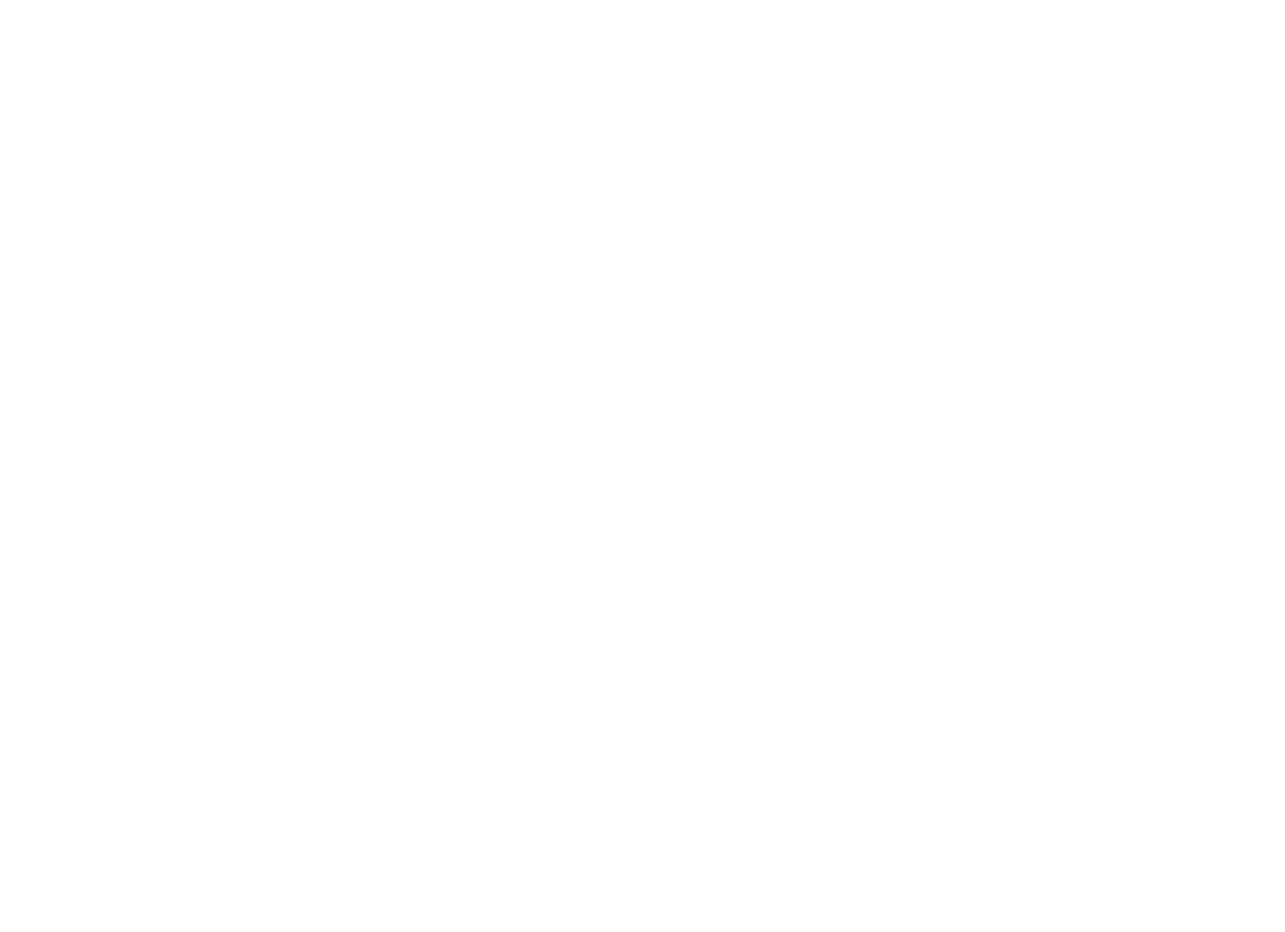
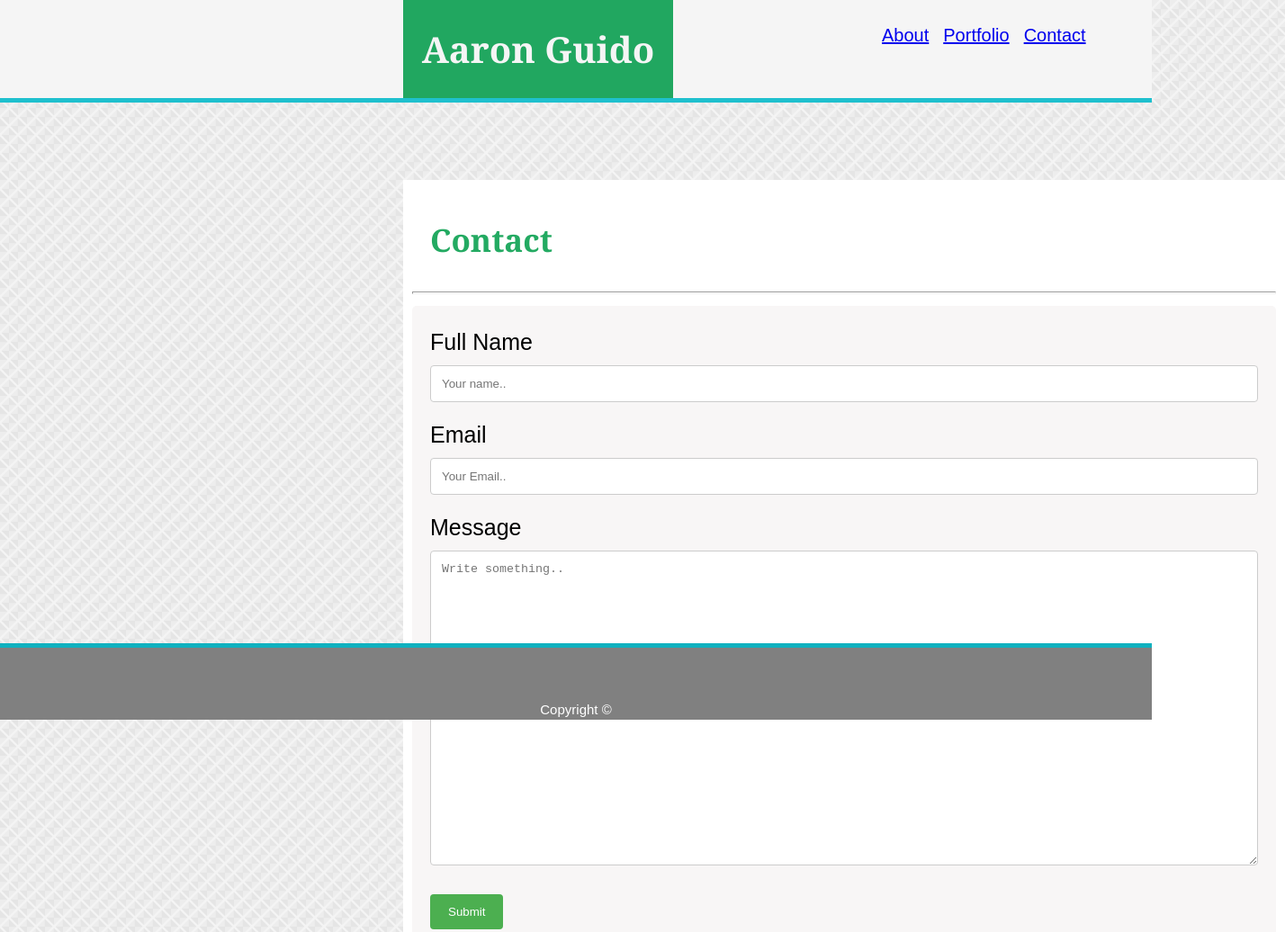
Before and after one commit to guiweedo/HW-Wireframe, a plain HTML site: page contact.html in a window 1280 px wide. Shown: the top 1036 px of the page at 90% size, 1428 px wide, since content can reach past the window. Before the commit the page ends 800 px from the top, so only its background shows below. Drawn offline with Linux system fonts and the light colour scheme.

Commit message:
finished contact and portfolio

```diff
--- a/assests/css/style.css
+++ b/assests/css/style.css
@@ -17,6 +17,7 @@ header {
     width: 100%;
     position: fixed;
     top: 0;
+    border-bottom: 5px solid #01b8c8df;
 }
 
 #logo {
@@ -30,7 +31,7 @@ header {
     float: left;
     color: whitesmoke;
 
-    margin-left: 20%;
+    margin-left: 35%;
 }
 
 ul {
@@ -38,7 +39,7 @@ ul {
     padding: 0;
     overflow: hidden;
     float: left;
-    margin-left: 20%;
+    margin-left: 17.5%;
   }
 
   li {
@@ -54,4 +55,94 @@ ul {
 
 section {
     margin-top: 200px;
+    background: white;
+    width: 960px;
+    margin-left: 35%;
+    height: 850px;
+    overflow: hidden;
+    padding: 10px;
+    border-top: turquoise;
+    border: 10px;
+    line-height: 1.6;
+    font-size: 25px;
+  }
+
+  footer {
+    background: gray;
+    position: fixed;
+    width: 100%;
+    bottom: 0;
+    text-align: center;
+    color: white;
+    height: 20px;
+    font-size: 15px;
+    padding-top: 60px;
+    border-top: 5px solid #01b8c8df;
+
+  }
+
+  #pic {
+    float: left;
+    width: 300px;
+    height: auto;
+    padding: 0px 15px 10px 0px;
+  }
+
+#copyright {
+  padding-bottom:10px !important;
 }
+
+hr {
+  height: 1px;
+}
+
+#subject {
+  height: 350px;
+}
+
+input[type=text], select, textarea {
+  width: 100%; /* Full width */
+  padding: 12px; /* Some padding */
+  border: 1px solid #ccc; /* Gray border */
+  border-radius: 4px; /* Rounded borders */
+  box-sizing: border-box; /* Make sure that padding and width stays in place */
+  margin-top: 6px; /* Add a top margin */
+  margin-bottom: 16px; /* Bottom margin */
+  resize: vertical /* Allow the user to vertically resize the textarea (not horizontally) */
+}
+
+/* Style the submit button with a specific background color etc */
+input[type=submit] {
+  background-color: #4CAF50;
+  color: white;
+  padding: 12px 20px;
+  border: none;
+  border-radius: 4px;
+  cursor: pointer;
+}
+
+/* When moving the mouse over the submit button, add a darker green color */
+input[type=submit]:hover {
+  background-color: #45a049;
+}
+
+/* Add a background color and some padding around the form */
+.container {
+  border-radius: 5px;
+  background-color: #f8f6f6;
+  padding: 20px;
+}
+
+ #headerName {
+   margin-left: 20px;
+   color: #009c49dc;
+ }
+
+ .images img {
+  float: left;
+  margin-top: 35px;
+  margin-left: 50px;
+  margin-right: 70px;
+  margin-bottom: 60px;
+  padding: 30px;
+ }
--- a/contact.html
+++ b/contact.html
@@ -0,0 +1,54 @@
+<!DOCTYPE html>
+<html lang="en">
+
+<head>
+    <meta charset="UTF-8">
+    <meta name="viewport" content="width=device-width, initial-scale=1.0">
+    <title>Document</title>
+    <link rel="stylesheet" href="./assests/css/style.css">
+</head>
+
+<body>
+    <header>
+        <div id="logo">
+            <h1>Aaron Guido</h1>
+        </div>
+        <ul>
+            <li><a href="./index.html">About</a></li>
+            <li><a href="./portfolio.html">Portfolio</a></li>
+            <li><a href="./contact.html">Contact</a></li>
+        </ul>
+    </header>
+
+    <section>
+        <h2 id="headerName">Contact</h2>
+        <hr>
+        <div class="container">
+            <form action="action_page.php">
+
+              <label for="fname">Full Name</label>
+              <input type="text" id="fname" name="fullname" placeholder="Your name..">
+
+              <label for="Email">Email</label>
+              <input type="text" id="Email" name="Email" placeholder="Your Email..">
+
+              <label for="subject">Message</label>
+              <textarea id="subject" name="subject" placeholder="Write something.."></textarea>
+
+              <input type="submit" value="Submit">
+
+            </form>
+          </div>
+    </section>
+
+    <footer>
+        <div id="copyright">
+            Copyright &#169;
+        </div>
+    </footer>
+
+
+
+</body>
+
+</html>
```
Also changed, not shown: index.html (renamed from about.html, +18 -7 lines), portfolio.html (+45 -0 lines), assests/images/food-q-c-300-200-10.jpg (added), assests/images/technics-q-c-300-200-1.jpg (added), assests/images/technics-q-c-300-200-6.jpg (added), assests/images/technics-q-c-300-200-9.jpg (added).
